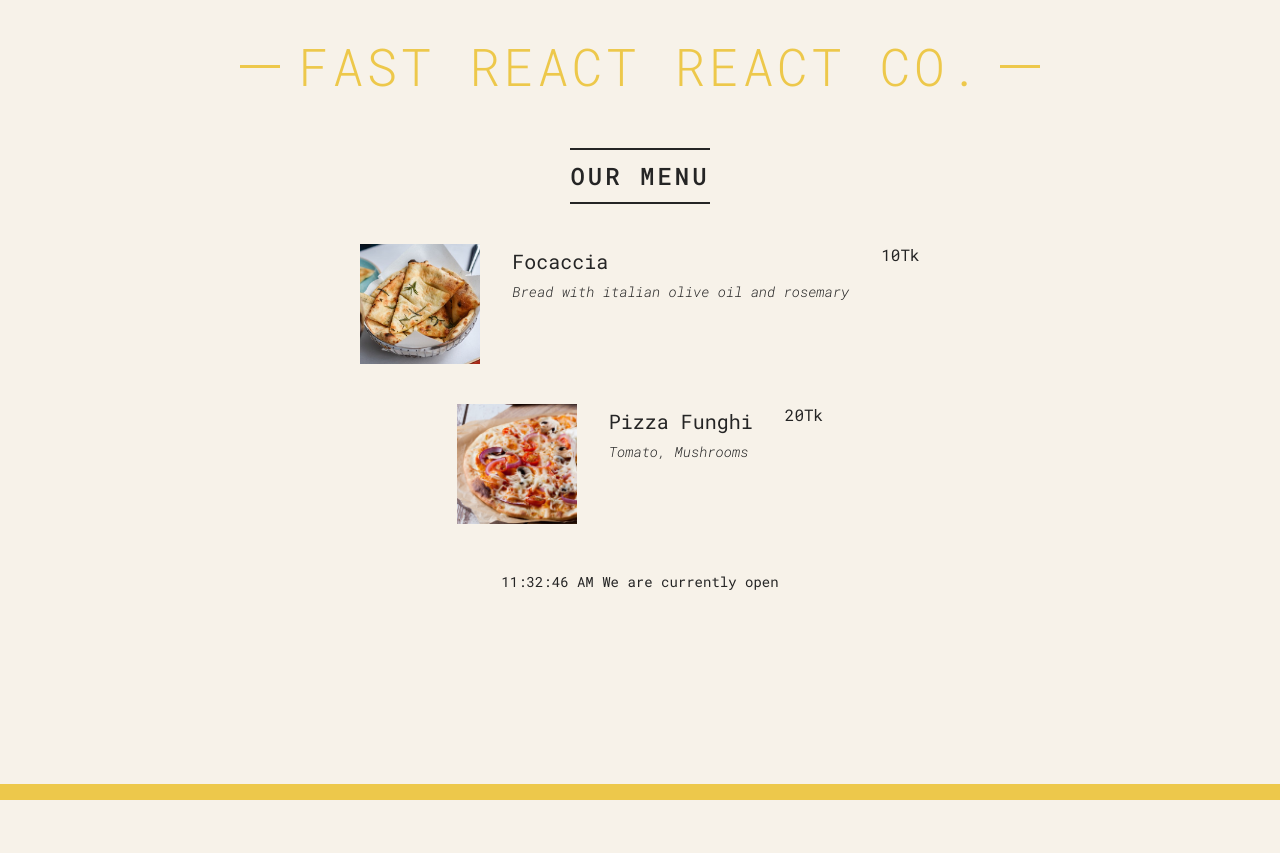
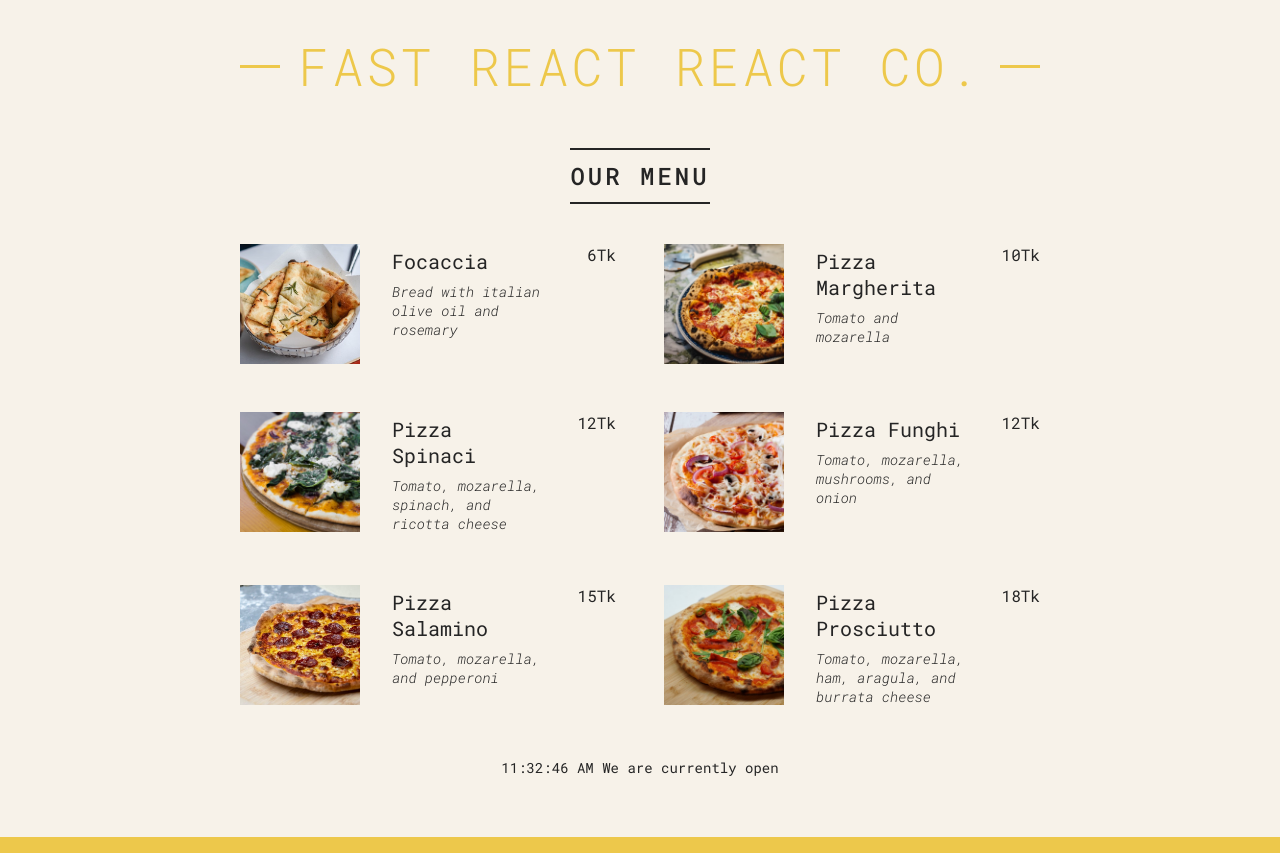
Before and after one commit to Juwel-771/pizza-menu, a React (Create React App) app: page / in a window 1280 px wide. Before the commit the page ends 800 px from the top, so only its background shows below. Built offline with nearby package versions, Linux system fonts and the light colour scheme.

Commit message:
Rendaring component added

```diff
--- a/src/App.js
+++ b/src/App.js
@@ -6,42 +6,42 @@ const pizzaData = [
     name: "Focaccia",
     ingredients: "Bread with italian olive oil and rosemary",
     price: 6,
-    photoName: "pizzas/focaccia.jpg",
+    photoName: "pizza/focaccia.jpg",
     soldOut: false,
   },
   {
     name: "Pizza Margherita",
     ingredients: "Tomato and mozarella",
     price: 10,
-    photoName: "pizzas/margherita.jpg",
+    photoName: "pizza/margherita.jpg",
     soldOut: false,
   },
   {
     name: "Pizza Spinaci",
     ingredients: "Tomato, mozarella, spinach, and ricotta cheese",
     price: 12,
-    photoName: "pizzas/spinaci.jpg",
+    photoName: "pizza/spinaci.jpg",
     soldOut: false,
   },
   {
     name: "Pizza Funghi",
     ingredients: "Tomato, mozarella, mushrooms, and onion",
     price: 12,
-    photoName: "pizzas/funghi.jpg",
+    photoName: "pizza/funghi.jpg",
     soldOut: false,
   },
   {
     name: "Pizza Salamino",
     ingredients: "Tomato, mozarella, and pepperoni",
     price: 15,
-    photoName: "pizzas/salamino.jpg",
+    photoName: "pizza/salamino.jpg",
     soldOut: true,
   },
   {
     name: "Pizza Prosciutto",
     ingredients: "Tomato, mozarella, ham, aragula, and burrata cheese",
     price: 18,
-    photoName: "pizzas/prosciutto.jpg",
+    photoName: "pizza/prosciutto.jpg",
     soldOut: false,
   },
 ];
@@ -73,7 +73,7 @@ function Menu (){
   return (
     <main className='menu'>
       <h2>Our Menu</h2>
-      <Pizza
+      {/* <Pizza
         name = "Focaccia"
         ingredients = "Bread with italian olive oil and rosemary"
         photoName = 'pizza/focaccia.jpg'
@@ -84,7 +84,13 @@ function Menu (){
         ingredients = "Tomato, Mushrooms"
         photoName = "pizza/funghi.jpg"
         price = {20}
-      />
+      /> */}
+
+      <ul className='pizzas'>
+        {
+          pizzaData.map(pizza => <Pizza key = {pizza.name} pizzaObj = {pizza}></Pizza>)
+        }
+      </ul>
     </main>
   )
 }
@@ -110,12 +116,12 @@ function Pizza(props){
 
   return (
     <div className='pizza'>
-      <img src={props.photoName} alt='Pizza Focaccia'/>
+      <img src={props.pizzaObj.photoName} alt={props.pizzaObj.photoName}/>
       <div>
-        <h3>{props.name}</h3>
-        <p> {props.ingredients} </p>
+        <h3>{props.pizzaObj.name}</h3>
+        <p> {props.pizzaObj.ingredients} </p>
       </div>
-      <span> {props.price}Tk </span>
+      <span> {props.pizzaObj.price}Tk </span>
     </div>
   )
 }
```
